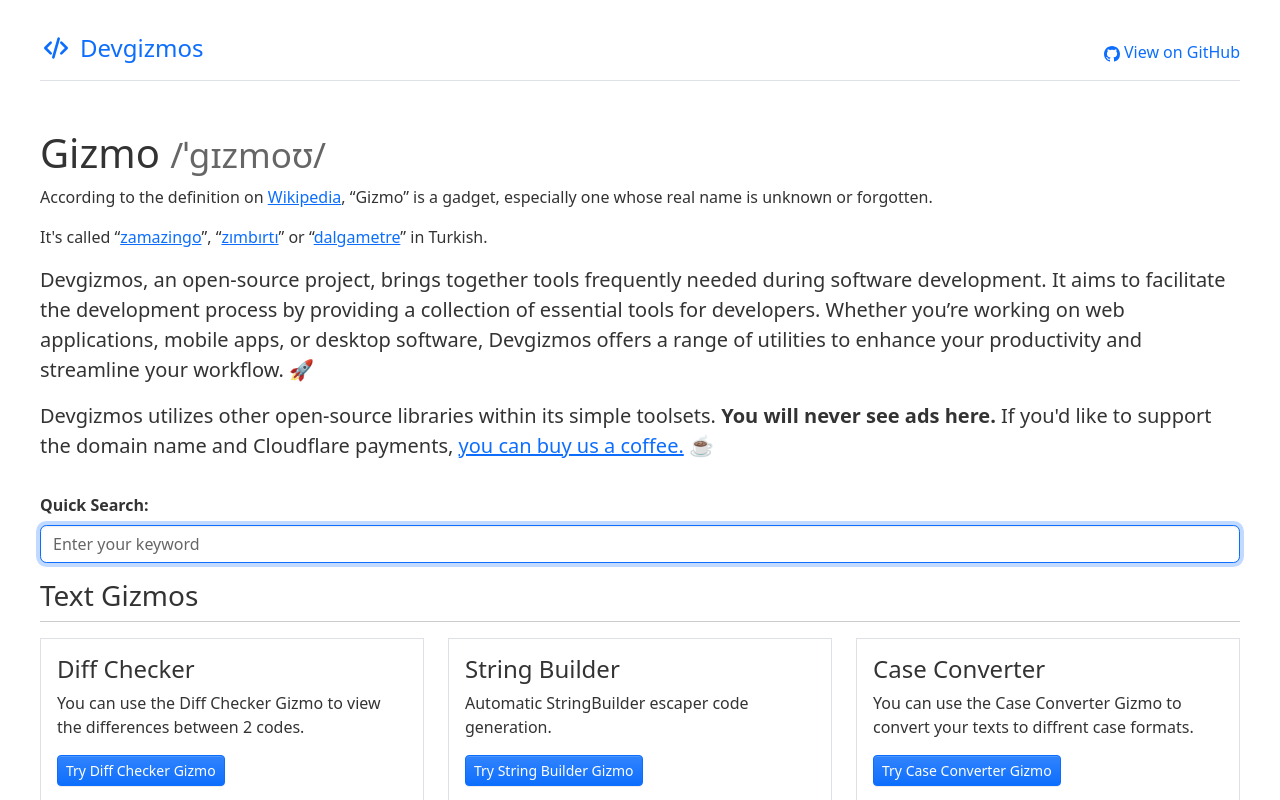
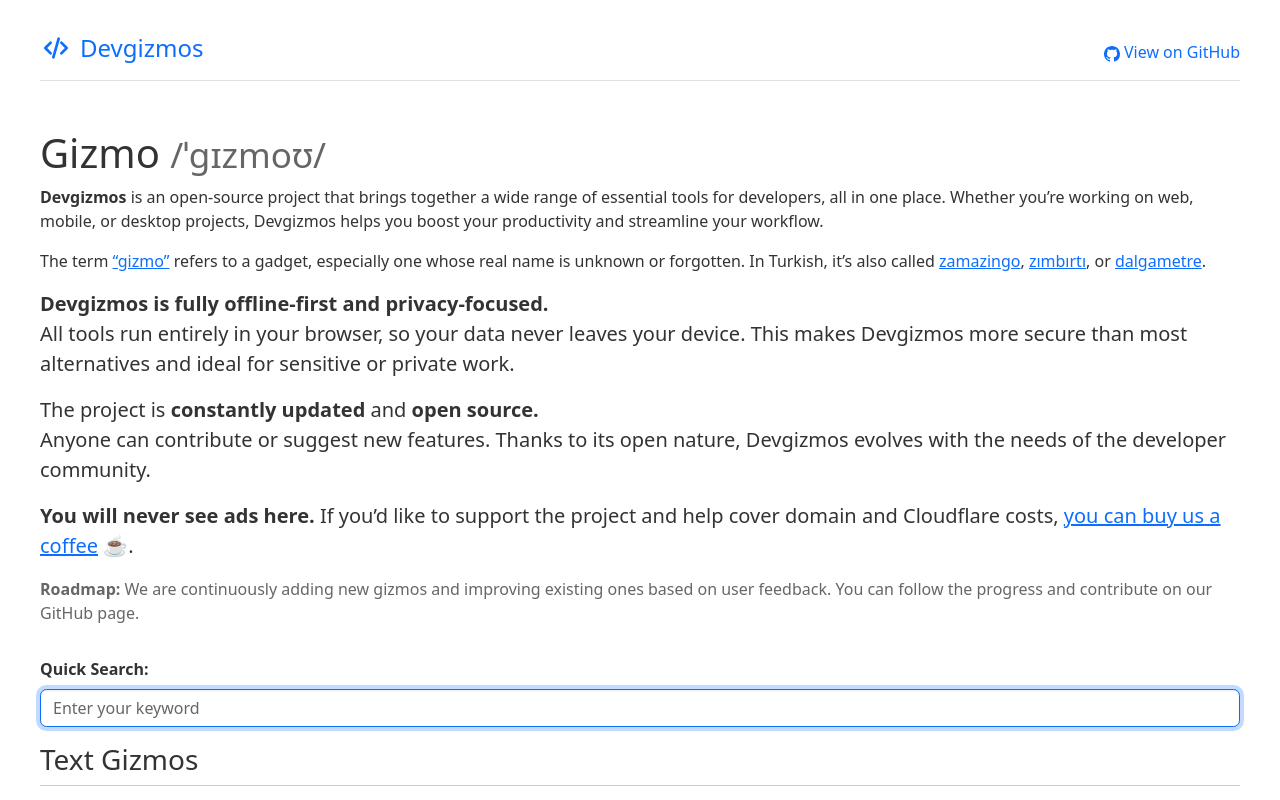
Before and after one commit to saracmert/devgizmos, a Vue app: page / in a window 1280 px wide. Shown: the top 800 px of the page. Built offline with nearby package versions, Linux system fonts and the light colour scheme.

Commit message:
Credits and project description updated.

```diff
--- a/src/components/AppFooter.vue
+++ b/src/components/AppFooter.vue
@@ -1,6 +1,6 @@
 <template>
   <hr class="mt-5 mb-4">
   <p class="text-muted">Made with ❤️ in Istanbul by <a href="https://www.mertsarac.com/" target="_blank" title="Mert Sarac">Mert Sarac</a>. Licensed under the <a href="https://github.com/saracmert/devgizmos/blob/main/LICENSE" target="_blank">MIT license</a>.
-    This application uses Open Source components. We acknowledge and are grateful to <a href="https://github.com/saracmert/devgizmos/blob/main/CREDITS.md" target="_blank">these developers</a> for their contributions to open source.</p>
+    This application uses Open Source components. We acknowledge and are grateful to <a href="/Credits">these developers</a> for their contributions to open source.</p>
   <p class="text-muted"></p>
 </template>
--- a/src/components/AppGizmoItem.vue
+++ b/src/components/AppGizmoItem.vue
@@ -9,7 +9,7 @@
 </script>
 
 <template>
-  <div class="col-xs-12 col-sm-6 col-md-6 col-lg-4 col-xl-4 col-xxl-3 mb-3 d-flex align-items-stretch">
+  <div class="col-xs-12 col-sm-6 col-md-6 col-lg-4 col-xl-4 col-xxl-2 mb-3 d-flex align-items-stretch">
     <div class="card border p-3 w-100">
       <div class="card-body d-flex flex-column">
         <h4 class="card-title">{{ title }}</h4>
--- a/src/components/AppGizmos.vue
+++ b/src/components/AppGizmos.vue
@@ -186,17 +186,26 @@
     <small class="text-muted">/ˈɡɪzmoʊ/</small>
   </h1>
   <div class="col-lg-12 px-0">
-    <p>According to the definition on <a href="https://en.wikipedia.org/wiki/Gizmo" target="_blank">Wikipedia</a>,
-      “Gizmo” is a gadget, especially one whose real name is unknown or forgotten.</p>
-    <p>It's called “<a href="https://eksisozluk.com/zamazingo--61113" target="_blank">zamazingo</a>”, “<a
-        href="https://eksisozluk.com/zimbirti--60489" target="_blank">zımbırtı</a>” or “<a
-        href="https://eksisozluk.com/dalgametre--93562" target="_blank">dalgametre</a>” in Turkish.</p>
-    <p class="fs-5">Devgizmos, an open-source project, brings together tools frequently needed during software
-      development. It aims to facilitate the development process by providing a collection of essential tools for
-      developers. Whether you’re working on web applications, mobile apps, or desktop software, Devgizmos offers a
-      range of utilities to enhance your productivity and streamline your workflow. 🚀</p>
-    <p class="fs-5">Devgizmos utilizes other open-source libraries within its simple toolsets.
-      <strong>You will never see ads here.</strong> If you'd like to support the domain name and Cloudflare payments, <a href="https://www.buymeacoffee.com/mertsarac" target="_blank">you can buy us a coffee.</a> ☕</p>
+    <p>
+      <strong>Devgizmos</strong> is an open-source project that brings together a wide range of essential tools for developers, all in one place. Whether you’re working on web, mobile, or desktop projects, Devgizmos helps you boost your productivity and streamline your workflow.
+    </p>
+    <p>
+      The term <a href="https://en.wikipedia.org/wiki/Gizmo" target="_blank">“gizmo”</a> refers to a gadget, especially one whose real name is unknown or forgotten. In Turkish, it’s also called <a href="https://eksisozluk.com/zamazingo--61113" target="_blank">zamazingo</a>, <a href="https://eksisozluk.com/zimbirti--60489" target="_blank">zımbırtı</a>, or <a href="https://eksisozluk.com/dalgametre--93562" target="_blank">dalgametre</a>.
+    </p>
+    <p class="fs-5">
+      <strong>Devgizmos is fully offline-first and privacy-focused.</strong>
+      <br />All tools run entirely in your browser, so your data never leaves your device. This makes Devgizmos more secure than most alternatives and ideal for sensitive or private work.
+    </p>
+    <p class="fs-5">
+      The project is <strong>constantly updated</strong> and <strong>open source.</strong>
+      <br />Anyone can contribute or suggest new features. Thanks to its open nature, Devgizmos evolves with the needs of the developer community.
+    </p>
+    <p class="fs-5">
+      <strong>You will never see ads here.</strong> If you’d like to support the project and help cover domain and Cloudflare costs, <a href="https://www.buymeacoffee.com/mertsarac" target="_blank">you can buy us a coffee</a> ☕.
+    </p>
+    <p class="fs-6 text-muted">
+      <strong>Roadmap:</strong> We are continuously adding new gizmos and improving existing ones based on user feedback. You can follow the progress and contribute on our GitHub page.
+    </p>
   </div>
 
   <div class="row">
--- /dev/null
+++ b/src/components/Credits.vue
@@ -0,0 +1,84 @@
+<template>
+  <div class="container-fluid py-4">
+    <h1>Credits & Open Source</h1>
+    <p>
+      <strong>Devgizmos</strong> is built with love and powered by the open-source community. We thank all library authors, contributors, and supporters who make this project possible.
+    </p>
+    <h3 class="mt-4">Core Libraries & Tools</h3>
+    <ul>
+      <li>
+        <a href="https://vuejs.org/" target="_blank" rel="noopener">Vue.js</a> - The progressive JavaScript framework for building user interfaces.
+      </li>
+      <li>
+        <a href="https://getbootstrap.com/" target="_blank" rel="noopener">Bootstrap</a> - Responsive CSS framework for fast UI development.
+      </li>
+      <li>
+        <a href="https://microsoft.github.io/monaco-editor/" target="_blank" rel="noopener">Monaco Editor</a> - The code editor that powers VS Code, used in diff and code gizmos.
+      </li>
+      <li>
+        <a href="https://vitejs.dev/" target="_blank" rel="noopener">Vite</a> - Next Generation Frontend Tooling.
+      </li>
+    </ul>
+
+    <h3 class="mt-4">Other Open Source Packages</h3>
+    <ul>
+      <li>
+        <a href="https://github.com/uuidjs/uuid" target="_blank" rel="noopener">uuid</a> - For GUID/UUID generation.
+      </li>
+      <li>
+        <a href="https://github.com/dcodeIO/crypto-js" target="_blank" rel="noopener">crypto-js</a> - For cryptographic hash functions.
+      </li>
+      <li>
+        <a href="https://github.com/SheetJS/sheetjs" target="_blank" rel="noopener">SheetJS</a> - For CSV and Excel file parsing.
+      </li>
+      <li>
+        <a href="https://github.com/validatorjs/validator.js" target="_blank" rel="noopener">validator.js</a> - For string validation and sanitization.
+      </li>
+      <li>
+        <a href="https://github.com/markedjs/marked" target="_blank" rel="noopener">marked</a> - For Markdown parsing.
+      </li>
+      <li>
+        <a href="https://github.com/axios/axios" target="_blank" rel="noopener">axios</a> - Promise based HTTP client for the browser.
+      </li>
+      <li>
+        <a href="https://github.com/30-seconds/30-seconds-of-code" target="_blank" rel="noopener">30-seconds-of-code</a> - Useful code snippets.
+      </li>
+      <li>
+        <a href="https://github.com/ai/nanoid" target="_blank" rel="noopener">nanoid</a> - For random ID generation.
+      </li>
+      <li>
+        <a href="https://github.com/iamkun/dayjs" target="_blank" rel="noopener">dayjs</a> - For date/time formatting.
+      </li>
+      <li>
+        <a href="https://github.com/GoogleChromeLabs/text-encoding" target="_blank" rel="noopener">text-encoding</a> - Polyfill for TextEncoder and TextDecoder.
+      </li>
+      <li>
+        <a href="https://github.com/beatgammit/base64-js" target="_blank" rel="noopener">base64-js</a> - For base64 encoding/decoding.
+      </li>
+      <li>
+        <a href="https://github.com/eligrey/FileSaver.js/" target="_blank" rel="noopener">FileSaver.js</a> - For saving files client-side.
+      </li>
+      <li>
+        <a href="https://github.com/zenorocha/clipboard.js" target="_blank" rel="noopener">clipboard.js</a> - For clipboard copy support.
+      </li>
+    </ul>
+
+    <h3 class="mt-4">Special Thanks</h3>
+    <ul>
+      <li>
+        <a href="https://www.mertsarac.com/" target="_blank" rel="noopener">Mert Saraç</a> - Project founder and maintainer.
+      </li>
+      <li>
+        All <a href="https://github.com/mertsarac/devgizmos/graphs/contributors" target="_blank" rel="noopener">contributors</a> on GitHub.
+      </li>
+      <li>
+        Everyone who provided feedback, bug reports, and feature suggestions.
+      </li>
+    </ul>
+
+    <h3 class="mt-4">Support</h3>
+    <p>
+      If you find Devgizmos useful, you can <a href="https://www.buymeacoffee.com/mertsarac" target="_blank" rel="noopener">buy us a coffee</a> ☕ or star the project on <a href="https://github.com/mertsarac/devgizmos" target="_blank" rel="noopener">GitHub</a>.
+    </p>
+  </div>
+</template>
--- a/src/js/App.vue
+++ b/src/js/App.vue
@@ -4,6 +4,7 @@
 import Gizmos from '../components/AppGizmos.vue'
 import Footer from '../components/AppFooter.vue'
 import NotFound from "../components/AppNotFound.vue"
+import Credits from '../components/Credits.vue'
 
 // Text Gizmos
 import StringBuilder from '../gizmos/text/StringBuilder.vue'
@@ -49,6 +50,7 @@
 
 const routes = {
   '/': Gizmos,
+  'Credits': Credits,
   'JSONBeautifier': JsonBeautifier,
   'HTMLBeautifier': HtmlBeautifier,
   'HTMLMinifier': HtmlMinifier,
```
